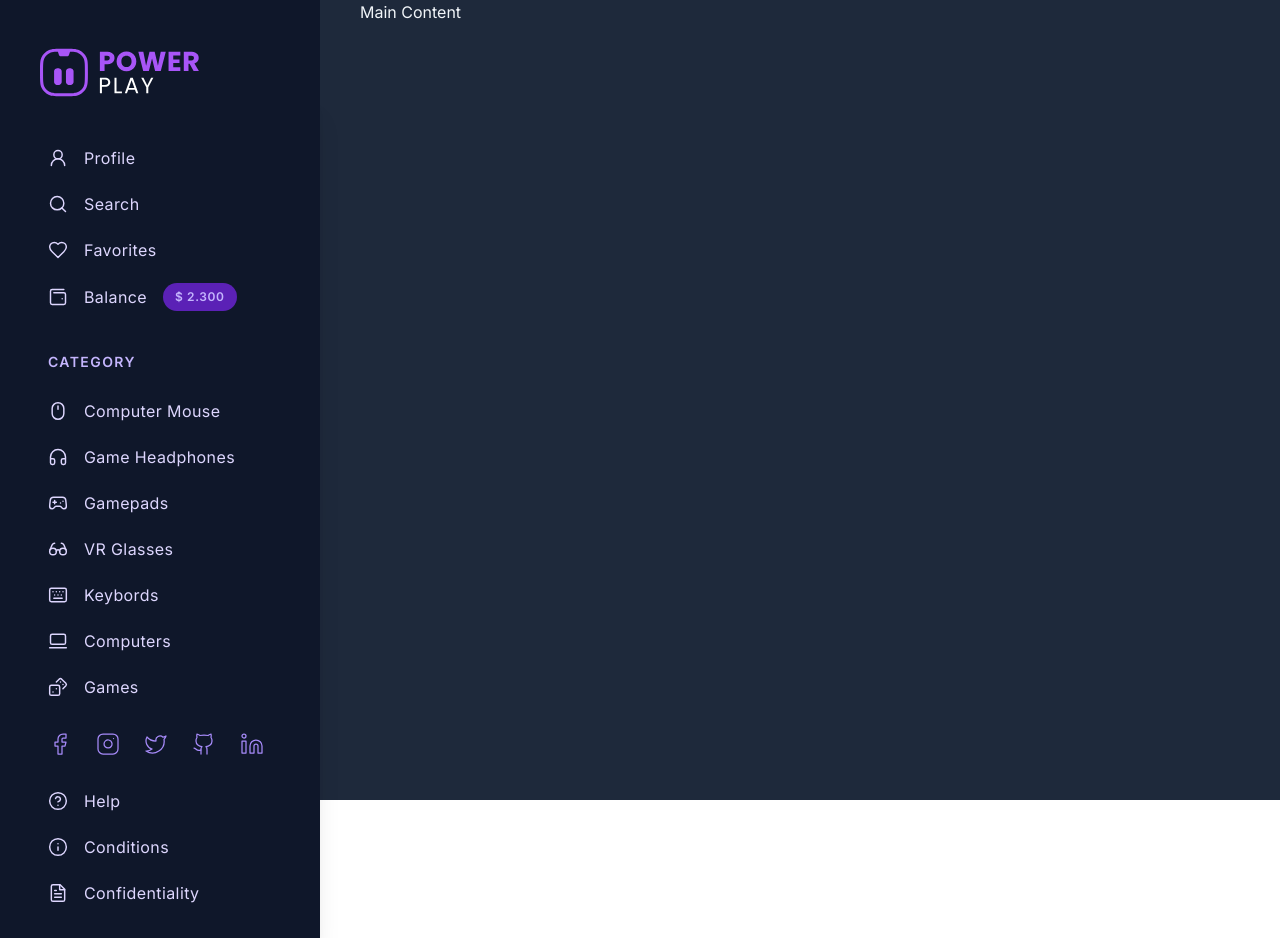
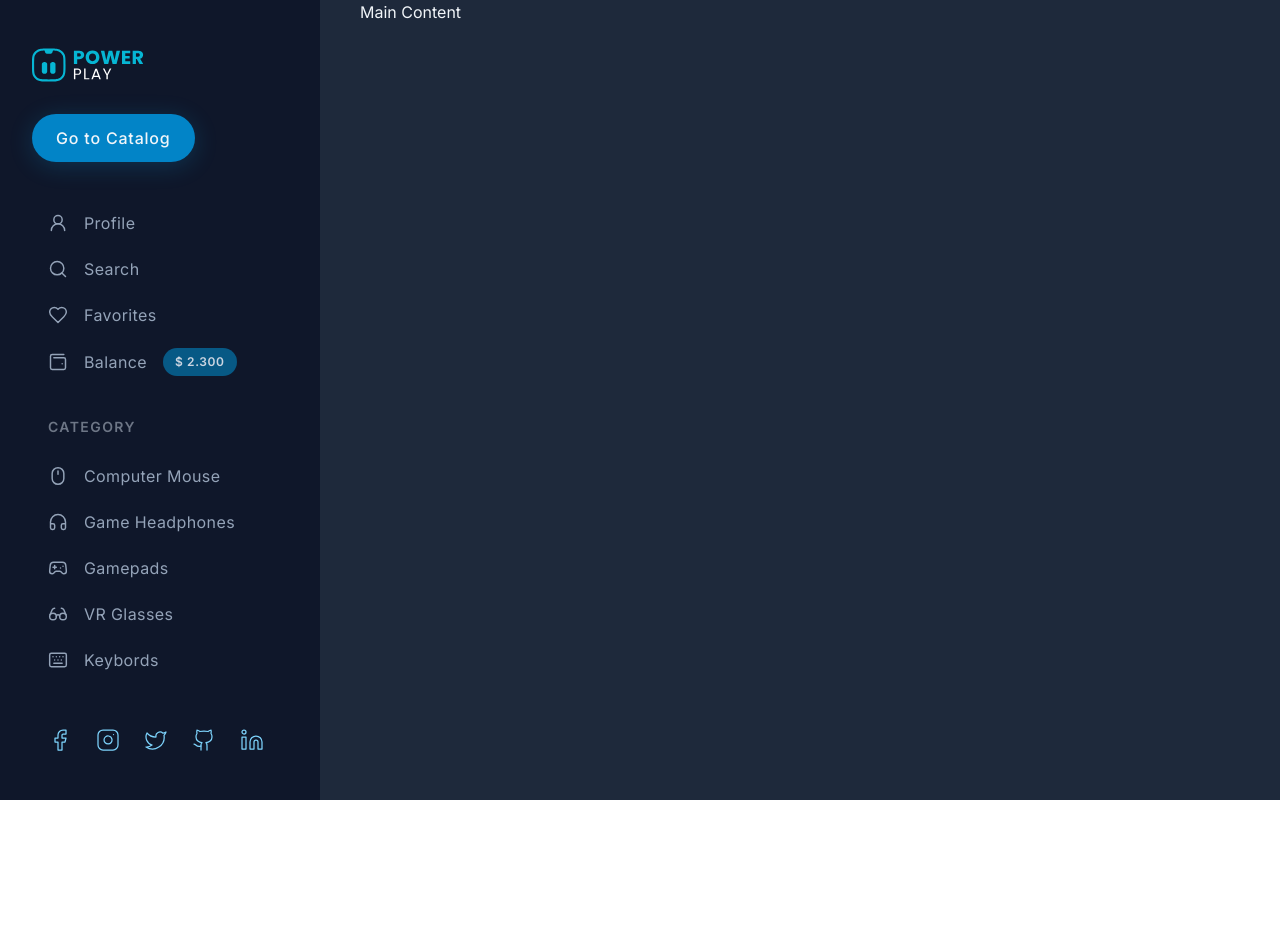
Before and after one commit to RodolfoAmorim/react-shop, a React (Vite) app: page / in a window 1280 px wide. After the commit the page ends 800 px from the top, so only its background shows below. Built offline with nearby package versions, Linux system fonts and the light colour scheme.

Commit message:
:lipstick: navbar styling

```diff
--- a/src/components/sidebar/index.tsx
+++ b/src/components/sidebar/index.tsx
@@ -33,7 +33,7 @@ export function Sidebar() {
     setOpenSide(!openSide)
   }
 
-  // scroll page controls
+  // scroll page contro ls
   useEffect(() => {
     const handleBlockPageScroll = () => {
       document.body.classList.add('scroll--block')
@@ -55,9 +55,13 @@ export function Sidebar() {
   }, [openSide])
 
   return (
-    <aside className='xl:w-80 xl:bg-slate-900 xl:pt-12 xl:max-h-screen'>
-      <span className='hidden xl:block px-10'>
-        <img src='/images/logo.svg' className='w-40' />
+    <aside className='xl:w-80 xl:bg-slate-900 xl:pt-12 xl:max-h-screen xl:overflow-y-auto xl:flex xl:flex-col'>
+      <span className='hidden xl:block xl:px-8 xl:space-y-8 xl:pb-12 2xl:space-y-14'>
+        <img src='/images/logo.svg' className='xl:w-28 2xl:w-32' />
+
+        <button className='bg-sky-600 px-6 py-3 font-sm rounded-full font-medium tracking-wider transition-all shadow-button hover:bg-sky-700 hover:shadow-none 2xl:px-8 2xl:py-4'>
+          Go to Catalog
+        </button>
       </span>
 
       <button
@@ -72,10 +76,10 @@ export function Sidebar() {
           openSide
             ? 'left-0 translate-x-0 visible opacity-100'
             : '-left-full -translate-x-3 invisible opacity-0'
-        } fixed w-11/12 rounded-r-3xl p-8 shadow-xl bg-gradient-to-bl from-violet-500 to-violet-800 top-6 bottom-6 flex flex-col items-start justify-center transition-all duration-500 sm:overflow-auto sm:justify-start sm:w-4/6 md:top-10 md:bottom-10 xl:bg-transparent xl:relative xl:top-auto xl:left-auto xl:bottom-auto xl:from-slate-900 xl:to-slate-900 xl:rounded-none xl:w-full xl:visible xl:opacity-100 xl:translate-x-0 xl:pt-0`}
+        } fixed w-11/12 rounded-r-3xl p-8 shadow-xl bg-gradient-to-bl from-sky-500 to-sky-800 top-6 bottom-6 flex flex-col items-start justify-center transition-all duration-500 sm:overflow-auto sm:justify-start sm:w-4/6 md:top-10 md:bottom-10 xl:bg-transparent xl:relative xl:top-auto xl:left-auto xl:bottom-auto xl:from-slate-900 xl:to-slate-900 xl:rounded-none xl:w-full xl:visible xl:opacity-100 xl:translate-x-0 xl:pt-0 xl:flex-1`}
       >
         <button
-          className='w-10 h-10 flex items-center justify-center bg-violet-50/30 text-violet-50 rounded-lg absolute top-8 right-8 xl:hidden'
+          className='w-10 h-10 flex items-center justify-center bg-sky-50/30 text-sky-50 rounded-lg absolute top-8 right-8 xl:hidden'
           onClick={handleOpenSidebar}
         >
           <X strokeWidth={1.25} />
@@ -84,14 +88,14 @@ export function Sidebar() {
         <div className='w-full flex items-center justify-start gap-4 xl:hidden'>
           <img
             src='/images/users/default.svg'
-            className='w-12 rounded-full outline outline-4 outline-violet-300/50'
+            className='w-12 rounded-full outline outline-4 outline-sky-300/50'
           />
-          <p className='text-lg leading-relaxed tracking-wider font-normal text-violet-50/80'>
+          <p className='text-lg leading-relaxed tracking-wider font-normal text-sky-50/80'>
             Login
           </p>
         </div>
 
-        <div className='scroll flex-1 w-full overflow-auto flex flex-col items-start justify-start gap-10 px-4 pb-8 mt-12 sm:flex-none md:flex-1 md:pb-0 xl:flex-1 xl:overflow-auto'>
+        <div className='scroll flex-1 w-full overflow-auto flex flex-col items-start justify-start gap-10 px-4 pb-8 mt-12 sm:flex-none md:flex-1 md:pb-0 xl:flex-1 xl:overflow-auto xl:mt-0'>
           <SidebarGroup>
             <SidebarLink text='Profile' icon={User2} />
             <SidebarLink text='Search' icon={Search} />
@@ -114,28 +118,30 @@ export function Sidebar() {
 
         <div className='w-full space-y-4 pt-4 px-4'>
           <div className='flex items-center justify-start gap-6 py-4'>
-            <span className='text-violet-400'>
+            <span className='text-sky-300 xl:hover:cursor-pointer xl:hover:text-sky-200'>
               <Facebook strokeWidth={1.25} />
             </span>
-            <span className='text-violet-400'>
+            <span className='text-sky-300 xl:hover:cursor-pointer xl:hover:text-sky-200'>
               <Instagram strokeWidth={1.25} />
             </span>
-            <span className='text-violet-400'>
+            <span className='text-sky-300 xl:hover:cursor-pointer xl:hover:text-sky-200'>
               <Twitter strokeWidth={1.25} />
             </span>
-            <span className='text-violet-400'>
+            <span className='text-sky-300 xl:hover:cursor-pointer xl:hover:text-sky-200'>
               <Github strokeWidth={1.25} />
             </span>
-            <span className='text-violet-400'>
+            <span className='text-sky-300 xl:hover:cursor-pointer xl:hover:text-sky-200'>
               <Linkedin strokeWidth={1.25} />
             </span>
           </div>
 
-          <SidebarGroup>
-            <SidebarLink text='Help' icon={HelpCircle} />
-            <SidebarLink text='Conditions' icon={Info} />
-            <SidebarLink text='Confidentiality' icon={FileText} />
-          </SidebarGroup>
+          <div className='xl:hidden'>
+            <SidebarGroup>
+              <SidebarLink text='Help' icon={HelpCircle} />
+              <SidebarLink text='Conditions' icon={Info} />
+              <SidebarLink text='Confidentiality' icon={FileText} />
+            </SidebarGroup>
+          </div>
         </div>
       </nav>
     </aside>
--- a/src/components/sidebarGroup/index.tsx
+++ b/src/components/sidebarGroup/index.tsx
@@ -9,7 +9,7 @@ export function SidebarGroup({ children, title }: SidebarGroupProps) {
   return (
     <>
       {title && (
-        <strong className='uppercase text-sm font-semibold tracking-widest text-violet-300 leading-relaxed mb-6 block'>
+        <strong className='uppercase text-sm font-semibold tracking-widest text-sky-200 leading-relaxed mb-6 block xl:text-slate-300/50'>
           {title}
         </strong>
       )}
--- a/src/components/sidebarLink/index.tsx
+++ b/src/components/sidebarLink/index.tsx
@@ -8,11 +8,11 @@ interface SidebarLinkProps {
 
 export function SidebarLink({ text, tag, icon: Icon }: SidebarLinkProps) {
   return (
-    <li className='flex items-center justify-start gap-4 text-violet-200 font-normal tracking-wide leading-relaxed'>
+    <li className='flex w-full items-center justify-start gap-4 text-sky-200 font-normal tracking-wide leading-relaxed xl:text-slate-400 xl:hover:text-slate-100 xl:hover:cursor-pointer'>
       <Icon size={20} strokeWidth={1.75} />
       {text}
       {tag && (
-        <span className='bg-violet-800 py-2 px-3 rounded-full text-xs leading-none font-semibold text-violet-300 tracking-wider'>
+        <span className='bg-sky-800 py-2 px-3 rounded-full text-xs leading-none font-semibold text-viole-300 xl:text-slate-300 tracking-wider'>
           {tag}
         </span>
       )}
--- a/tailwind.config.js
+++ b/tailwind.config.js
@@ -6,6 +6,9 @@ export default {
       fontFamily: {
         sans: ['Inter', 'sans-serif'],
       },
+      boxShadow: {
+        button: '0px 4px 24px 0px rgba(14, 165, 233, 0.2)',
+      },
     },
   },
   plugins: [],
```
Also changed, not shown: public/images/logo.svg, public/images/users/default.svg.
